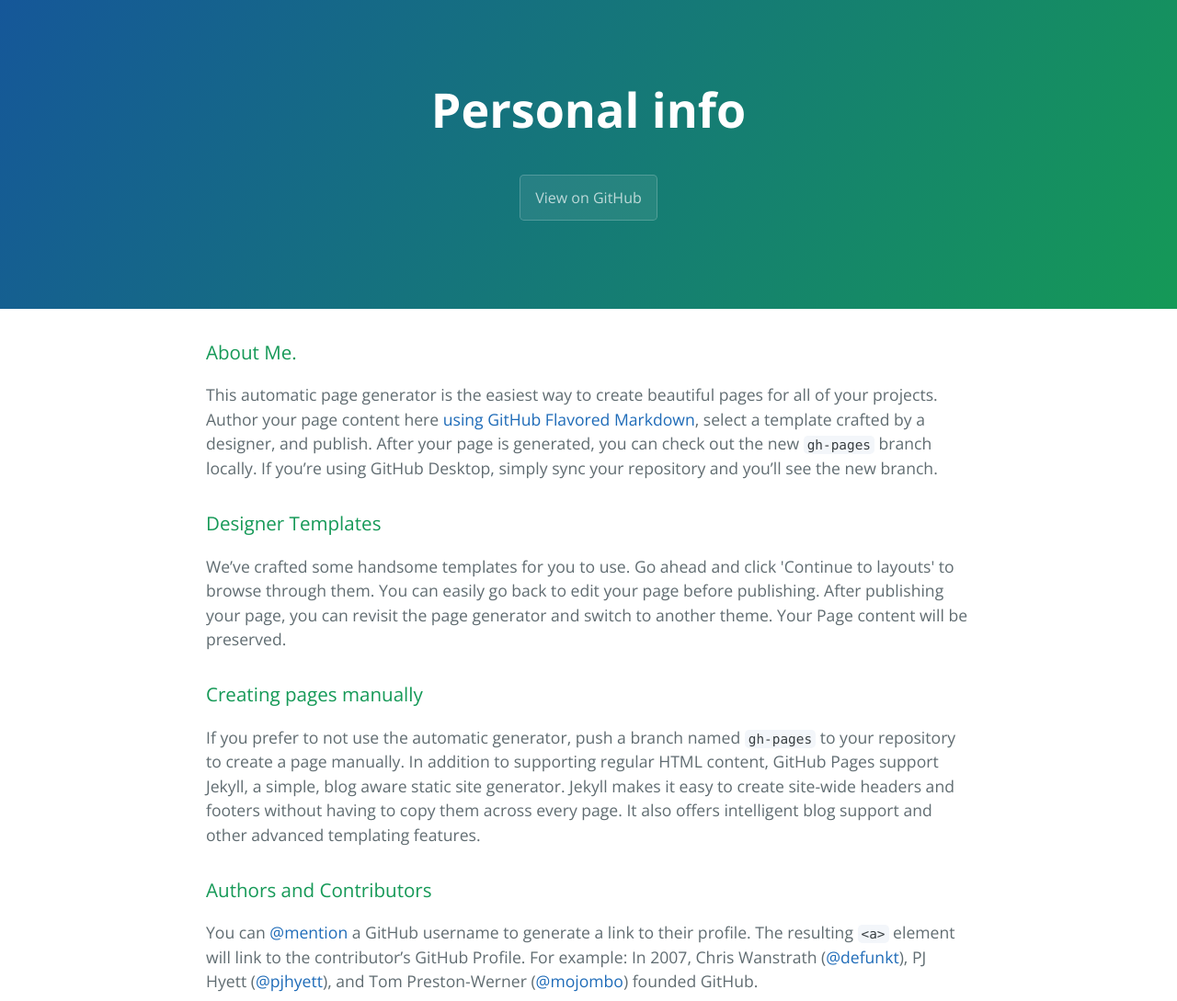
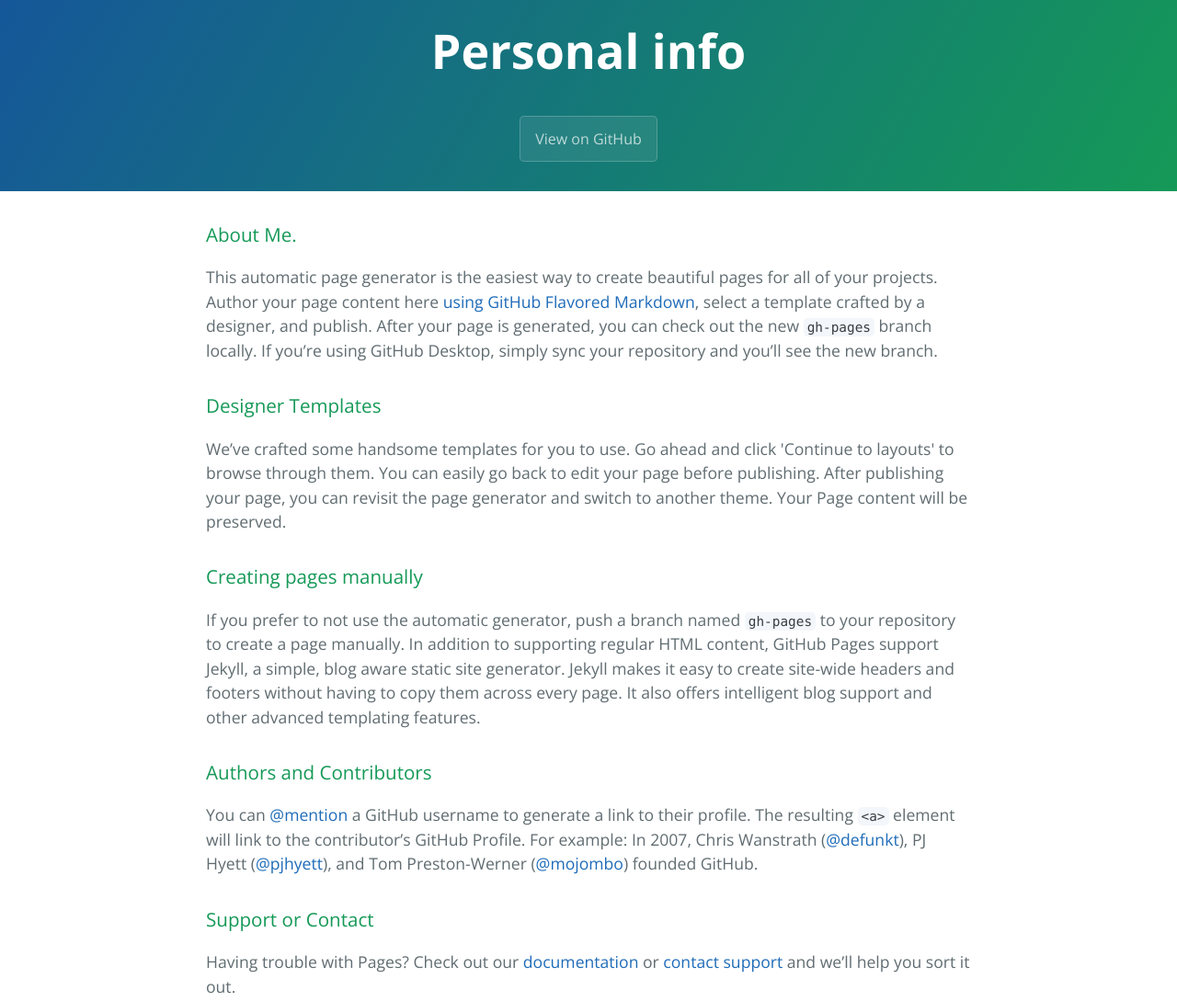
Before and after one commit to Afolabiwest/personal_info, a plain HTML site: page index.html in a window 1280 px wide. Shown: the top 1089 px of the page at 92% size. Drawn offline with nearby package versions, Linux system fonts and the light colour scheme.

Commit message:
Update stylesheet.css

```diff
--- a/stylesheets/stylesheet.css
+++ b/stylesheets/stylesheet.css
@@ -61,7 +61,7 @@ a {
 
 @media screen and (min-width: 64em) {
   .page-header {
-    padding: 5rem 6rem; } }
+    padding: 1rem 6rem; } }
 
 @media screen and (min-width: 42em) and (max-width: 64em) {
   .page-header {
```
